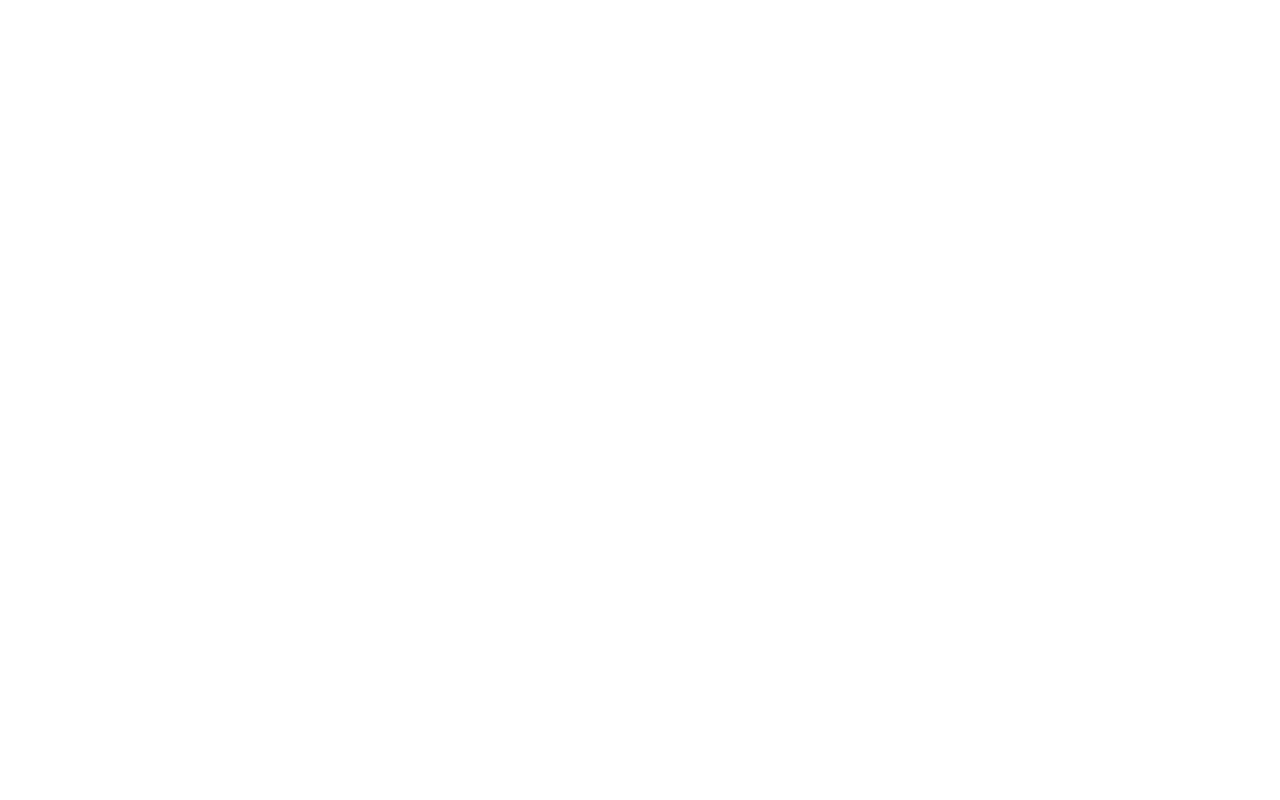
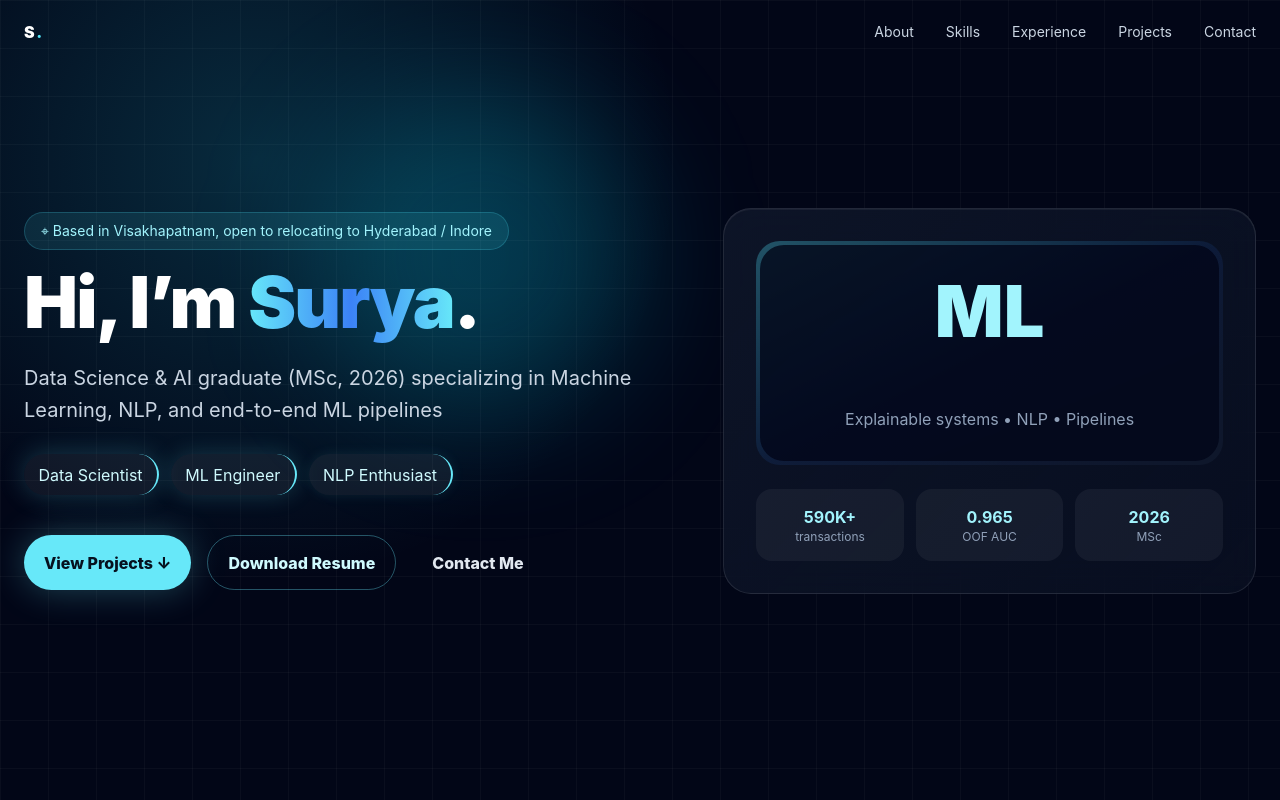
Before and after one commit to Suryanagireddy1/MyPortfolio, a website: page index.html in a window 1280 px wide. Shown: the top 800 px of the page. Drawn offline with nearby package versions, Linux system fonts and the light colour scheme; the site is published under a folder, as on GitHub Pages, so addresses that start at the root find nothing.

Commit message:
Fix GitHub Pages asset paths

```diff
--- a/index.html
+++ b/index.html
@@ -9,10 +9,10 @@
     />
     <title>Surya | Data Science & AI Portfolio</title>
     <script src="https://cdn.jsdelivr.net/npm/@tailwindcss/browser@4"></script>
-    <link rel="stylesheet" href="/src/styles.css" />
+    <link rel="stylesheet" href="src/styles.css" />
   </head>
   <body>
     <div id="root"></div>
-    <script type="module" src="/src/main.js"></script>
+    <script type="module" src="src/main.js"></script>
   </body>
 </html>
```
